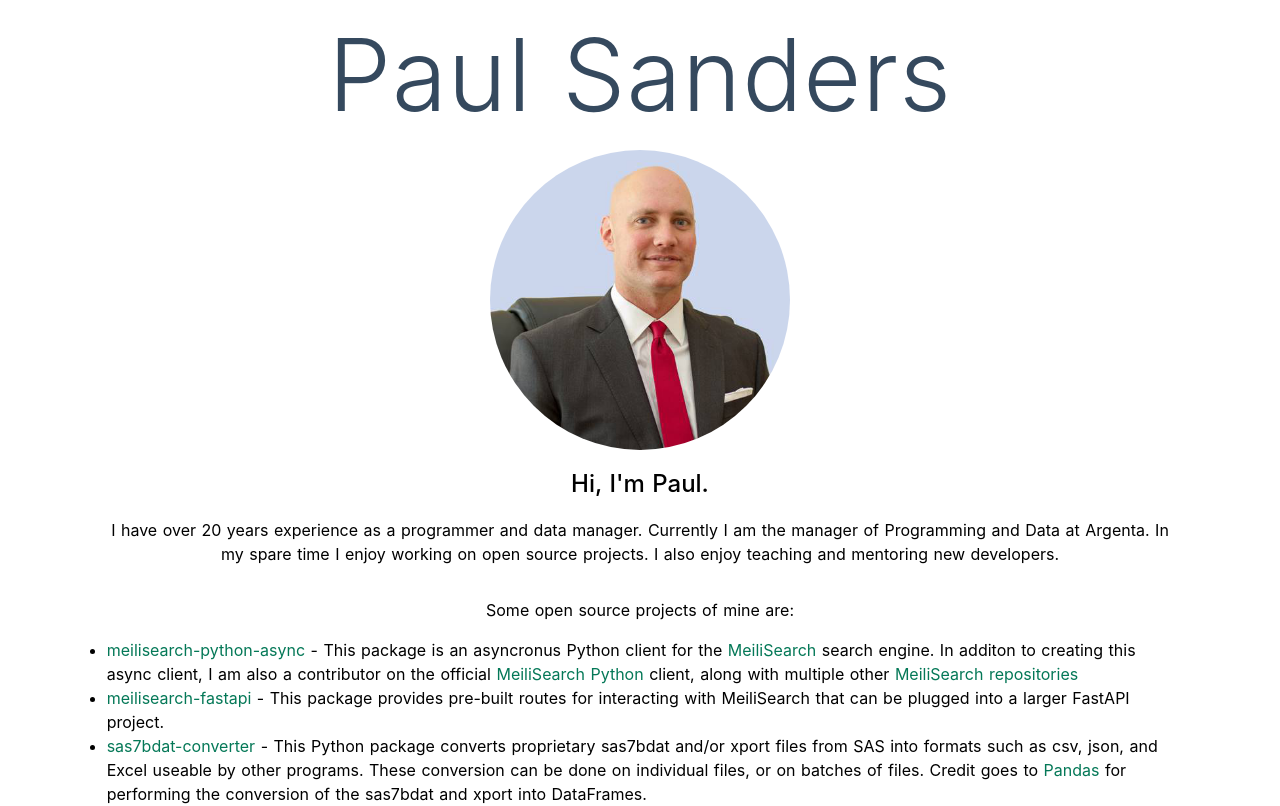
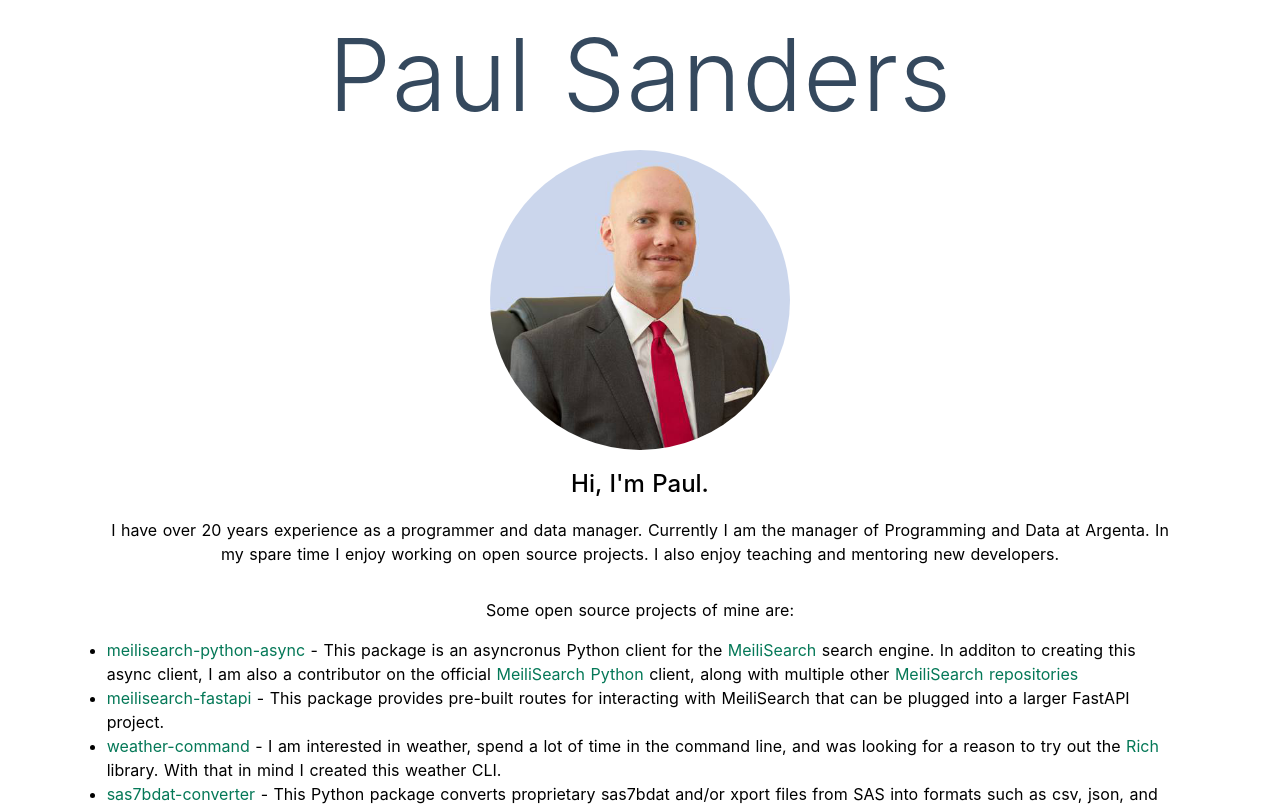
Before and after one commit to sanders41/sanders41.github.io, a Nuxt app: page / in a window 1280 px wide. Shown: the top 806 px of the page. Built offline with nearby package versions, Linux system fonts and the light colour scheme.

Commit message:
Add weather-command to projects

```diff
--- a/components/Projects.vue
+++ b/components/Projects.vue
@@ -16,6 +16,12 @@
         plugged into a larger FastAPI project.
       </li>
       <li>
+        <a href="https://github.com/sanders41/weather-command">weather-command</a>
+        - I am interested in weather, spend a lot of time in the command line, and was looking for
+        a reason to try out the <a href="https://github.com/willmcgugan/rich">Rich</a> library.
+        With that in mind I created this weather CLI.
+      </li>
+      <li>
         <a href="https://github.com/sanders41/sas7bdat-converter">sas7bdat-converter</a>
         - This Python package converts proprietary sas7bdat and/or xport files from SAS into
         formats such as csv, json, and Excel useable by other programs. These conversion can be
```
Also changed, not shown: package.json (+4 -5 lines), 2 other files (tests, documents, lock files or other folders).
